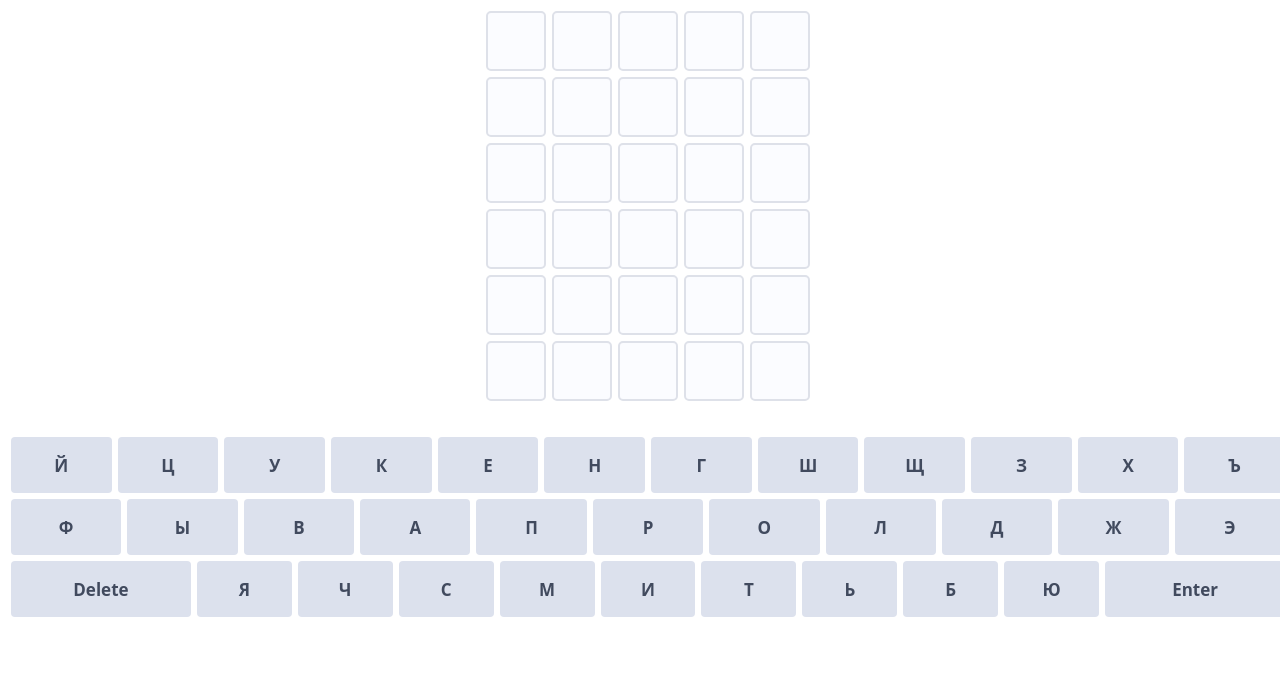
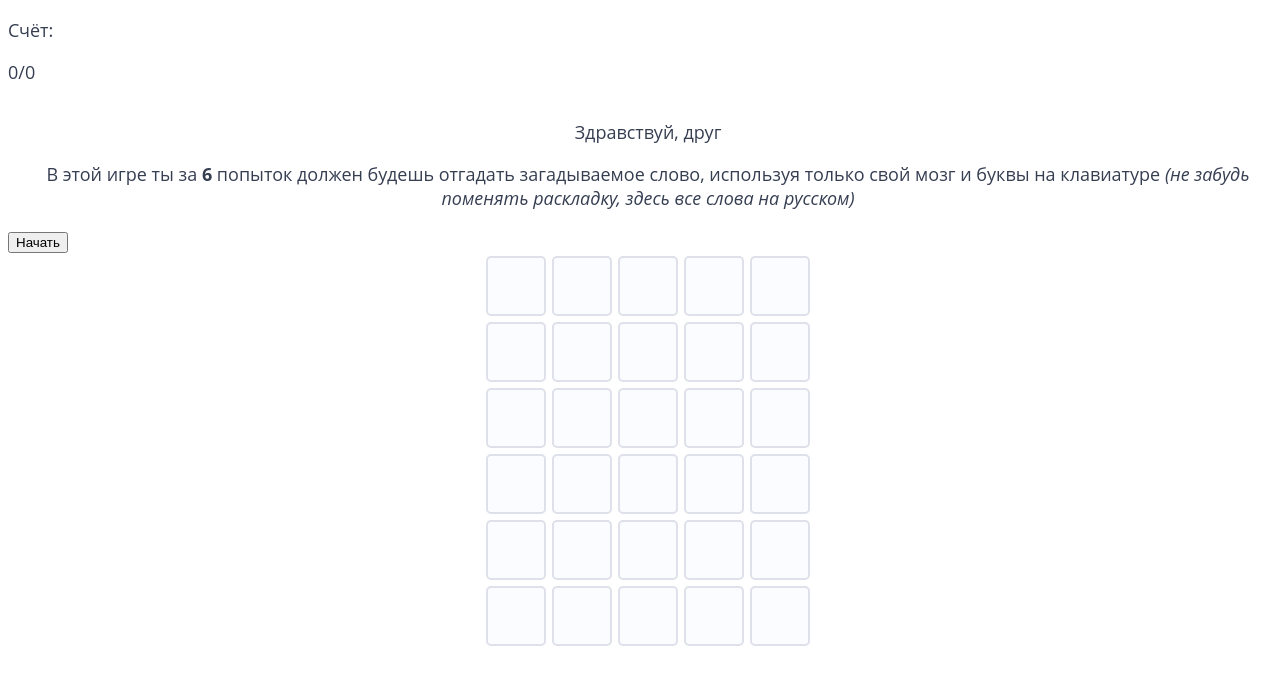
Before and after one commit to Shadelll/Shadelll.github.io, a plain HTML site: page index.html in a window 1280 px wide. Drawn offline with Linux system fonts and the light colour scheme.

Commit message:
убрана клавиатура, добавлено начало

```diff
--- a/index.html
+++ b/index.html
@@ -4,18 +4,26 @@
 <head>
   <meta http-equiv="Content-Type" content="text/html; charset=UTF-8">
   <title>Вордл со Словами из 5 Букв</title>
-<!--   <link rel="shortcut icon" href="https://wordlegame.org/android-chrome-512x512.png" type="image/png"> -->
-  <meta name="description"
-    content="Играйте в игру Wordle со словами из пяти букв!">
-  <link href="css/wordle.min.css" rel="stylesheet">
+  <meta name="description"  content="Играйте в игру Wordle со словами из пяти букв!">
+  <link href="css/wordle.min.css" rel="stylesheet">     <!--ПОДКЛЮЧЕНИЕ CSS И JS ФАЙЛА-->
   <script async="" src="resources/main.js"></script>
 </head>
 
 <body class=" " style="overflow-y: visible; cursor: default;">
-  <div class="Game" style="display: block;">
+  <div class="schet">
+    <p>Счёт:</p>
+    <p class="true">0/0</p>
+  </div>
+  <div class="Game">
+    <div class="hello">
+      <p class="hi">Здравствуй, друг</p>
+      <p class="rules">В этой игре ты за <b>6</b> попыток должен будешь отгадать загадываемое слово, используя только свой мозг и буквы на клавиатуре
+        <i>(не забудь поменять раскладку, здесь все слова на русском)</i></p>
+      <button class="butt">Начать</button>
+    </div>
     <div id="game-wrapper">
       <div class="game_rows">
-        <div class="Row">
+        <div class="Row">       <!-- СТРОКИ-ЯЧЕЙКИ -->
           <div class="Row-letter" data-animation="none"><sup style="display: none;"></sup></div>
           <div class="Row-letter" data-animation="none"><sup style="display: none;"></sup></div>
           <div class="Row-letter" data-animation="none"><sup style="display: none;"></sup></div>
@@ -58,48 +66,6 @@
           <div class="Row-letter" data-animation="none"><sup style="display: none;"></sup></div>
         </div>
       </div>
-      <div class="Game-keyboard">
-        <div class="Game-keyboard-row">
-          <div tabindex="-1" class="Game-keyboard-button">й</div>
-          <div tabindex="-1" class="Game-keyboard-button">ц</div>
-          <div tabindex="-1" class="Game-keyboard-button">у</div>
-          <div tabindex="-1" class="Game-keyboard-button">к</div>
-          <div tabindex="-1" class="Game-keyboard-button">е</div>
-          <div tabindex="-1" class="Game-keyboard-button">н</div>
-          <div tabindex="-1" class="Game-keyboard-button">г</div>
-          <div tabindex="-1" class="Game-keyboard-button">ш</div>
-          <div tabindex="-1" class="Game-keyboard-button">щ</div>
-          <div tabindex="-1" class="Game-keyboard-button">з</div>
-          <div tabindex="-1" class="Game-keyboard-button">х</div>
-          <div tabindex="-1" class="Game-keyboard-button">ъ</div>
-        </div>
-        <div class="Game-keyboard-row">
-          <div tabindex="-1" class="Game-keyboard-button">ф</div>
-          <div tabindex="-1" class="Game-keyboard-button">ы</div>
-          <div tabindex="-1" class="Game-keyboard-button">в</div>
-          <div tabindex="-1" class="Game-keyboard-button">а</div>
-          <div tabindex="-1" class="Game-keyboard-button">п</div>
-          <div tabindex="-1" class="Game-keyboard-button">р</div>
-          <div tabindex="-1" class="Game-keyboard-button">о</div>
-          <div tabindex="-1" class="Game-keyboard-button">л</div>
-          <div tabindex="-1" class="Game-keyboard-button">д</div>
-          <div tabindex="-1" class="Game-keyboard-button">ж</div>
-          <div tabindex="-1" class="Game-keyboard-button">э</div>
-        </div>
-        <div class="Game-keyboard-row">
-          <div tabindex="-1" class="Game-keyboard-button Game-keyboard-button-wide">Delete</div>
-          <div tabindex="-1" class="Game-keyboard-button">я</div>
-          <div tabindex="-1" class="Game-keyboard-button">ч</div>
-          <div tabindex="-1" class="Game-keyboard-button">с</div>
-          <div tabindex="-1" class="Game-keyboard-button">м</div>
-          <div tabindex="-1" class="Game-keyboard-button">и</div>
-          <div tabindex="-1" class="Game-keyboard-button">т</div>
-          <div tabindex="-1" class="Game-keyboard-button">ь</div>
-          <div tabindex="-1" class="Game-keyboard-button">б</div>
-          <div tabindex="-1" class="Game-keyboard-button">ю</div>
-          <div tabindex="-1" class="Game-keyboard-button Game-keyboard-button-wide">Enter</div>
-        </div>
-      </div>
     </div>
   </div>
 </body>
```
